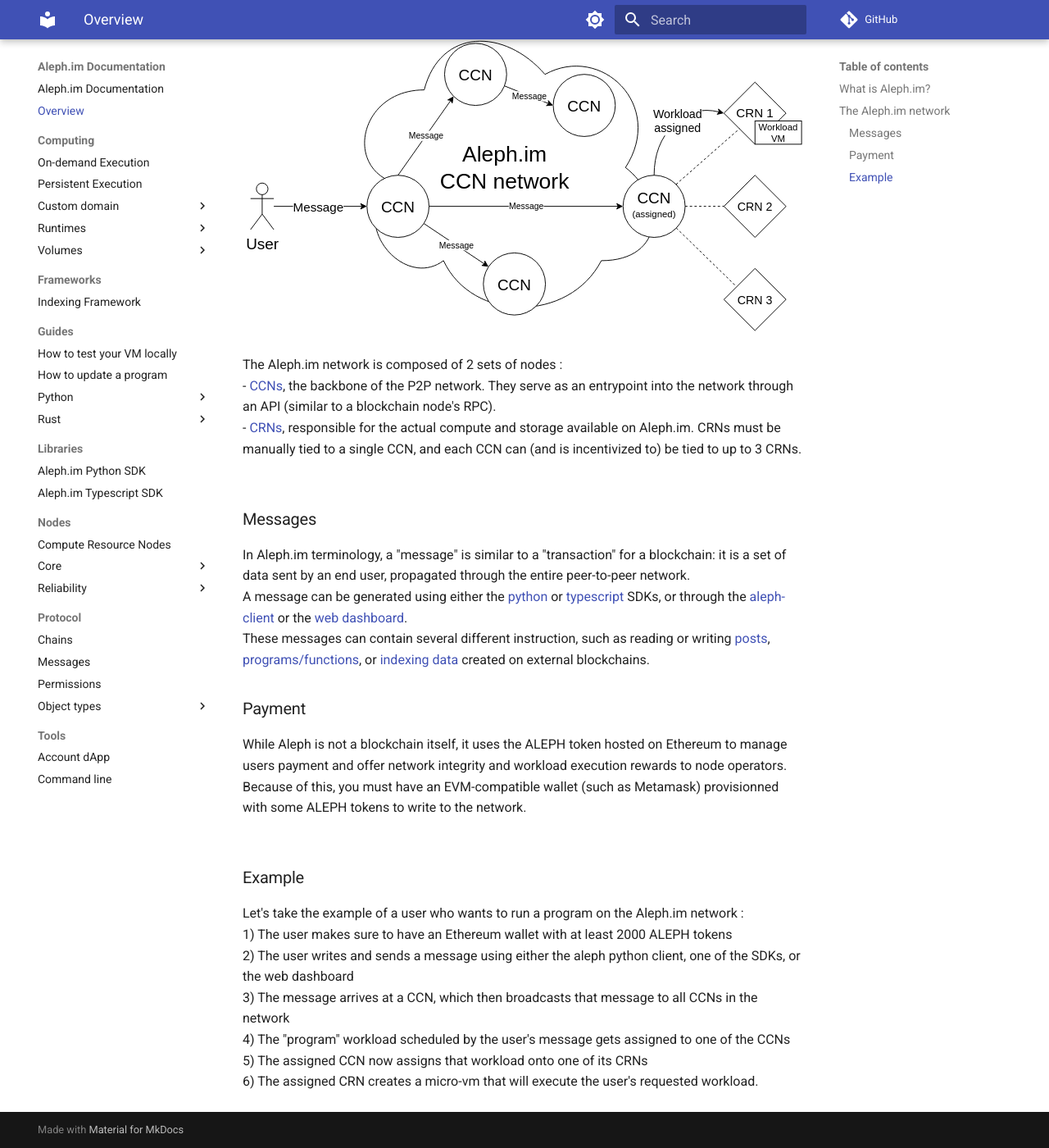
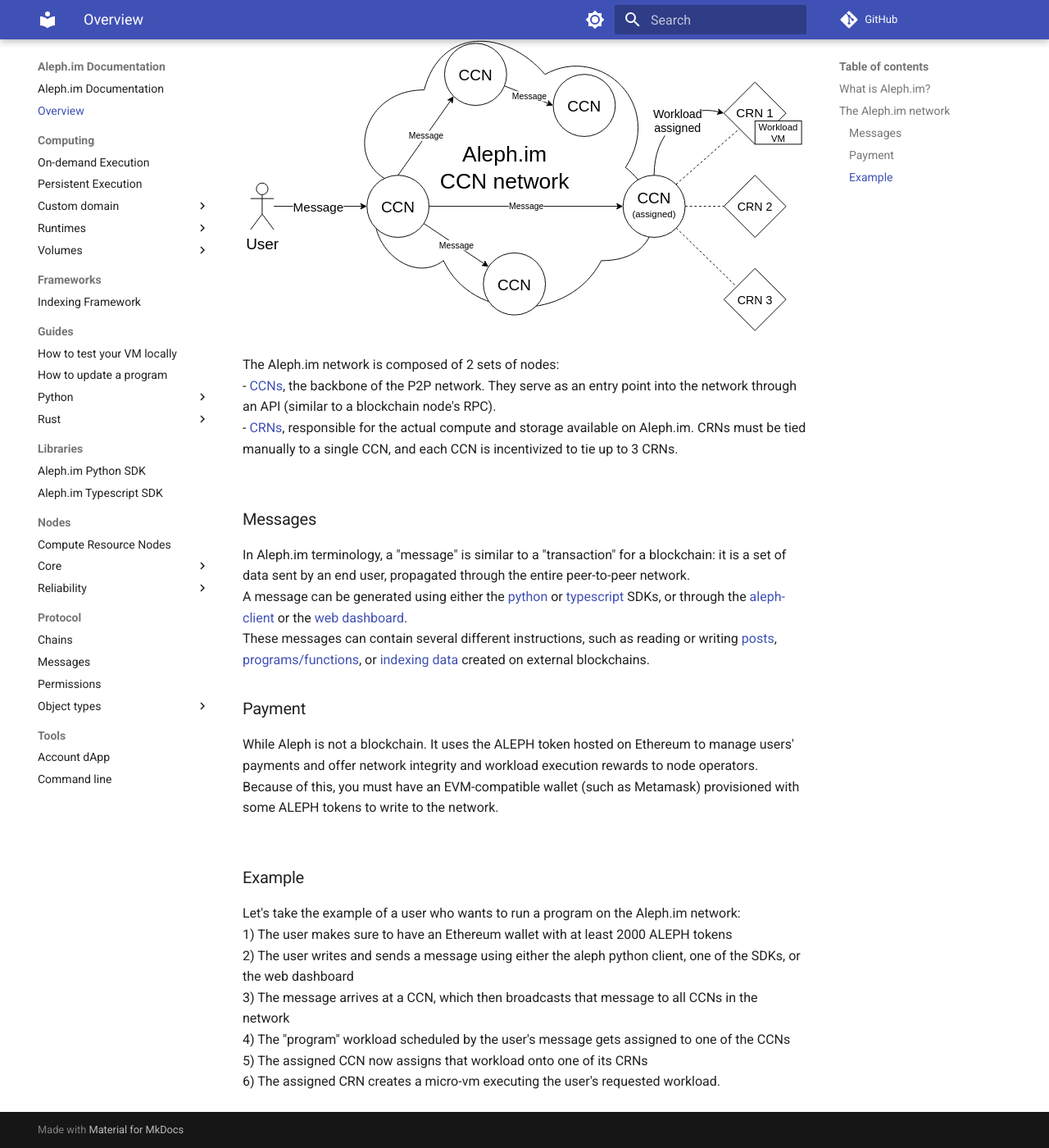
Before and after one commit to aleph-im/aleph-docs, an MkDocs documentation site: the page built from docs/overview.md, in a window 1280 px wide and 1400 px high, scrolled down 584 px. Shown: the whole window at 82% size. Built offline with MkDocs 1.6.1 and Material for MkDocs 9.7.7, drawn with Linux system fonts in a browser that asks for light colours; comment, search, counter and statistics services are not loaded; some of the changed text lies outside the part shown.

Commit message:
Proofread Aleph.im network node descriptions for clarity.

```diff
--- a/docs/overview.md
+++ b/docs/overview.md
@@ -6,7 +6,7 @@
 Aleph.im also includes bridges to many major blockchain networks, such as Ethereum (or any EVM-compatible blockchain), Tezos and Solana, to enable smart contracts access to the resources and hosted on the Aleph.im network.
 
 The Aleph.im project has the following components :
-- The Aleph peer-to-peer network, comprised of [Compute Resource Nodes, or CRNs](./nodes/compute.md) and [Core Channel Nodes, or CCNs](./nodes/core/index.md)
+- The Aleph peer-to-peer network, comprised of [Compute Resource Nodes or CRNs](./nodes/compute.md) and [Core Channel Nodes, or CCNs](./nodes/core/index.md)
 - [Python](./libraries/python.md) and [Typescript](./libraries/typescript.md) SDKs to integrate Aleph.im's decentralized compute and storage solutions into your project
 - A [Python CLI tool](https://aleph-client.readthedocs.io/en/latest/) to interact with the Aleph.im network directly from a terminal
 - A [web GUI dashboard](https://console.aleph.im/)
@@ -16,25 +16,25 @@
 
 ![The Aleph.im network](./network-overview.svg)
 
-The Aleph.im network is composed of 2 sets of nodes :<br>
- - [CCNs](./nodes/core/index.md), the backbone of the P2P network. They serve as an entrypoint into the network through an API (similar to a blockchain node's RPC).<br>
- - [CRNs](./nodes/compute.md), responsible for the actual compute and storage available on Aleph.im. CRNs must be manually tied to a single CCN, and each CCN can (and is incentivized to) be tied to up to 3 CRNs.<br>
+The Aleph.im network is composed of 2 sets of nodes:<br>
+- [CCNs](./nodes/core/index.md), the backbone of the P2P network. They serve as an entry point into the network through an API (similar to a blockchain node's RPC).<br>
+- [CRNs](./nodes/compute.md), responsible for the actual compute and storage available on Aleph.im. CRNs must be tied manually to a single CCN, and each CCN is incentivized to tie up to 3 CRNs.<br>
 <br>
 
 ### Messages
 In Aleph.im terminology, a "message" is similar to a "transaction" for a blockchain: it is a set of data sent by an end user, propagated through the entire peer-to-peer network.<br>
 A message can be generated using either the [python](./libraries/python.md) or [typescript](./libraries/typescript.md) SDKs, or through the [aleph-client](https://aleph-client.readthedocs.io/en/latest/) or the [web dashboard](https://console.aleph.im/).<br>
-These messages can contain several different instruction, such as reading or writing [posts](https://aleph-client.readthedocs.io/en/latest/content/posts.html#), [programs/functions](./computing/persistent.md), or [indexing data](./frameworks/indexer.md) created on external blockchains.<br>
+These messages can contain several different instructions, such as reading or writing [posts](https://aleph-client.readthedocs.io/en/latest/content/posts.html#), [programs/functions](./computing/persistent.md), or [indexing data](./frameworks/indexer.md) created on external blockchains.<br>
 
 ### Payment
-While Aleph is not a blockchain itself, it uses the ALEPH token hosted on Ethereum to manage users payment and offer network integrity and workload execution rewards to node operators. Because of this, you must have an EVM-compatible wallet (such as Metamask) provisionned with some ALEPH tokens to write to the network.<br>
+While Aleph is not a blockchain. It uses the ALEPH token hosted on Ethereum to manage users' payments and offer network integrity and workload execution rewards to node operators. Because of this, you must have an EVM-compatible wallet (such as Metamask) provisioned with some ALEPH tokens to write to the network.<br>
 <br>
 
 ### Example
-Let's take the example of a user who wants to run a program on the Aleph.im network :<br>
+Let's take the example of a user who wants to run a program on the Aleph.im network:<br>
 1) The user makes sure to have an Ethereum wallet with at least 2000 ALEPH tokens<br>
 2) The user writes and sends a message using either the aleph python client, one of the SDKs, or the web dashboard<br>
 3) The message arrives at a CCN, which then broadcasts that message to all CCNs in the network<br>
 4) The "program" workload scheduled by the user's message gets assigned to one of the CCNs<br>
 5) The assigned CCN now assigns that workload onto one of its CRNs<br>
-6) The assigned CRN creates a micro-vm that will execute the user's requested workload.<br>
+6) The assigned CRN creates a micro-vm executing the user's requested workload.<br>
```
